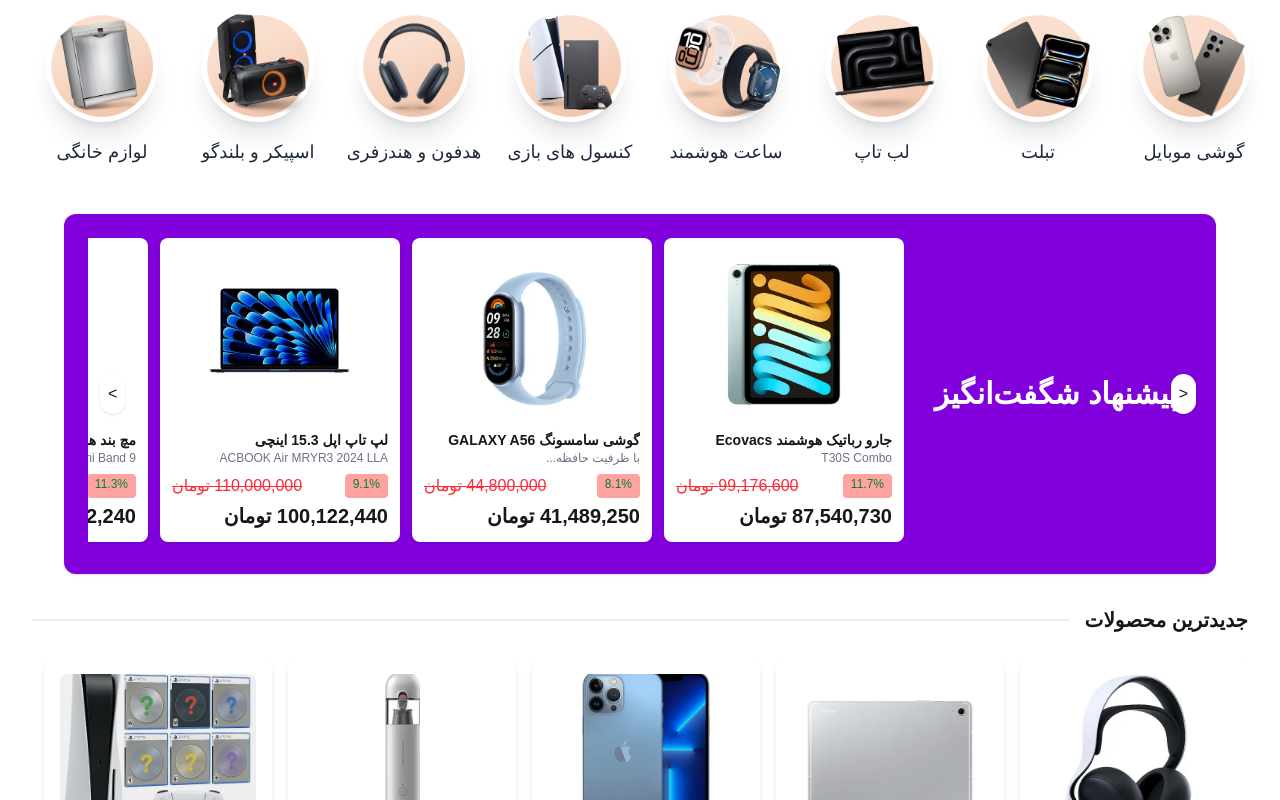
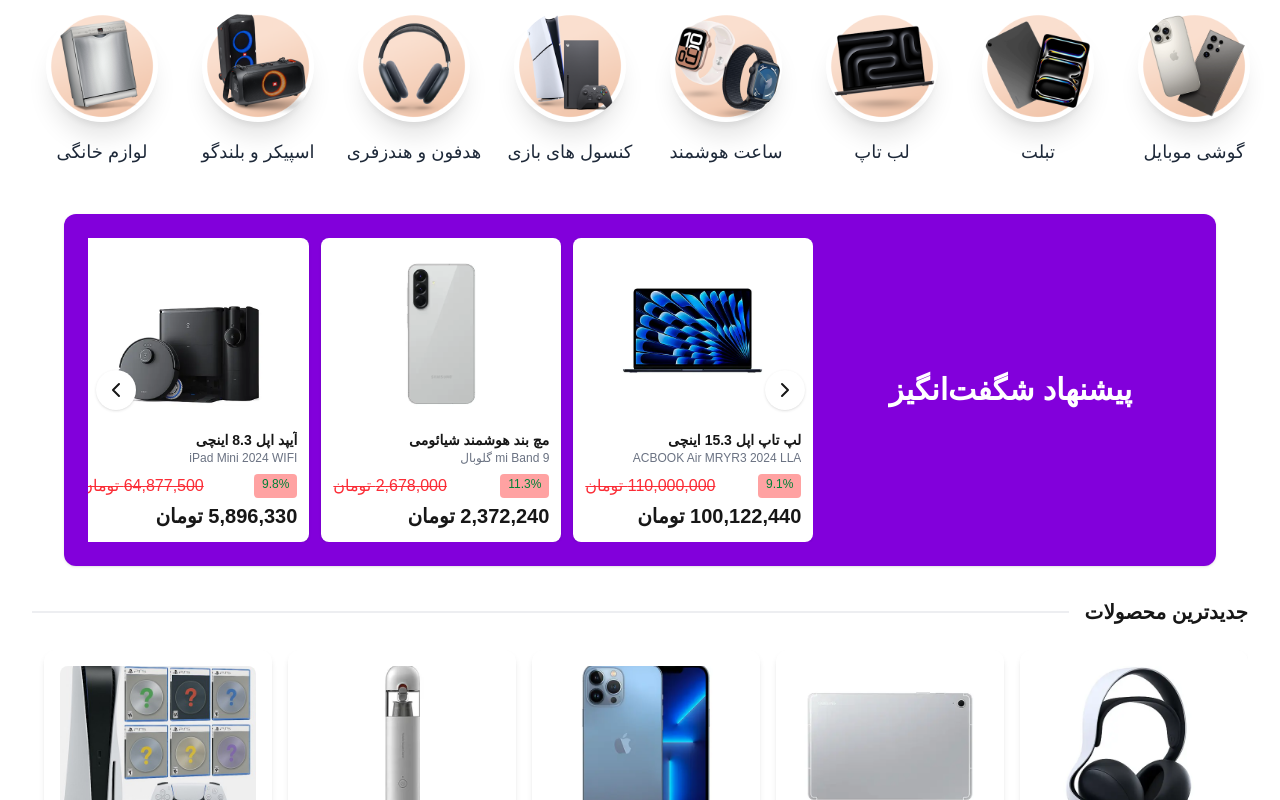
Before and after one commit to SpantaAlizadeh10/zitrowebsite, a Next.js app: page / in a window 1280 px wide. Shown: the part 728-1528 px from the top of the page. Built offline with nearby package versions, Linux system fonts and the light colour scheme; a web font is replaced by a local one.

Commit message:
Update components and dependencies

```diff
--- a/package.json
+++ b/package.json
@@ -9,6 +9,7 @@
     "lint": "next lint"
   },
   "dependencies": {
+    "framer-motion": "^12.9.7",
     "next": "^15.3.1",
     "react": "^19.0.0",
     "react-dom": "^19.0.0",
--- a/src/components/Discount.tsx
+++ b/src/components/Discount.tsx
@@ -1,8 +1,11 @@
 "use client";
 
-import React, { useRef, useEffect, useState } from "react";
+import React, { useEffect, useState } from "react";
+import { FiChevronLeft, FiChevronRight } from "react-icons/fi";
 
-const products = [
+const CARD_WIDTH = 240;
+
+const productsData = [
   {
     id: 1,
     title: "جارو رباتیک هوشمند Ecovacs",
@@ -48,96 +51,45 @@
     discount: "9.8%",
     image: "/images/p5.webp",
   },
-  // تکرار برای اسکرول بیشتر
-  {
-    id: 6,
-    title: "جارو رباتیک هوشمند Ecovacs",
-    model: "T30S Combo",
-    oldPrice: 99176600,
-    newPrice: 87540730,
-    discount: "11.7%",
-    image: "/images/p1.webp",
-  },
-  {
-    id: 7,
-    title: "گوشی سامسونگ GALAXY A56",
-    model: "با ظرفیت حافظه...",
-    oldPrice: 44800000,
-    newPrice: 41489250,
-    discount: "8.1%",
-    image: "/images/p2.webp",
-  },
-  {
-    id: 8,
-    title: "لپ تاپ اپل 15.3 اینچی",
-    model: "ACBOOK Air MRYR3 2024 LLA",
-    oldPrice: 110000000,
-    newPrice: 100122440,
-    discount: "9.1%",
-    image: "/images/p3.webp",
-  },
-  {
-    id: 9,
-    title: "مچ بند هوشمند شیائومی",
-    model: "mi Band 9 گلوبال",
-    oldPrice: 2678000,
-    newPrice: 2372240,
-    discount: "11.3%",
-    image: "/images/p4.webp",
-  },
-  {
-    id: 10,
-    title: "آیپد اپل 8.3 اینچی",
-    model: "iPad Mini 2024 WIFI",
-    oldPrice: 64877500,
-    newPrice: 5896330,
-    discount: "9.8%",
-    image: "/images/p5.webp",
-  },
 ];
 
 const Discount = () => {
-  const [currentIndex, setCurrentIndex] = useState(0);
+  const [products, setProducts] = useState(productsData);
 
-  const nextSlide = () => {
-    setCurrentIndex((prev) => (prev + 1) % products.length);
+  const rotateLeft = () => {
+    setProducts((prev) => {
+      const first = prev[0];
+      const rest = prev.slice(1);
+      return [...rest, first];
+    });
   };
 
-  const prevSlide = () => {
-    setCurrentIndex((prev) => (prev - 1 + products.length) % products.length);
+  const rotateRight = () => {
+    setProducts((prev) => {
+      const last = prev[prev.length - 1];
+      const rest = prev.slice(0, prev.length - 1);
+      return [last, ...rest];
+    });
   };
 
   useEffect(() => {
-    const sliderId = setInterval(() => {
-      nextSlide();
-    }, 2000);
-    return () => clearInterval(sliderId);
-  }, [currentIndex]);
+    const intervalId = setInterval(() => {
+      rotateLeft();
+    }, 3000);
+    return () => clearInterval(intervalId);
+  }, []);
 
   return (
     <div className="relative mt-8 flex flex-col md:flex-row w-full md:w-[90%] mx-auto items-center bg-purple-700 rounded-none md:rounded-xl overflow-hidden shadow p-4 md:p-6 gap-4">
-      {/* عنوان پیشنهاد شگفت‌انگیز */}
       <div className="w-full md:w-1/3 flex items-center justify-center mb-4 md:mb-0">
         <h2 className="text-2xl md:text-3xl font-bold text-white text-center">
           پیشنهاد شگفت‌انگیز
         </h2>
       </div>
 
-      {/* اسلایدر محصولات */}
-      <div className="w-full overflow-x-auto scrollbar-hide">
-        <div
-          className="flex gap-3 pb-2"
-          style={{
-            msOverflowStyle: 'none',
-            scrollbarWidth: 'none',
-            WebkitOverflowScrolling: 'touch',
-            display: 'flex',
-            flexDirection: 'row',
-            flexWrap: 'nowrap',
-            width: 'max-content'
-          }}
-        >
-          {products.map((item) => (
+      <div className="w-full overflow-hidden md:w-2/3 relative">
+        <div className="flex gap-3 transform: translate-x transition-all duration-800 ease-in-out">
+          {products.slice(0, 4).map((item) => (
             <div
               key={item.id}
               className="min-w-[200px] md:min-w-[240px] flex-shrink-0 bg-white rounded-lg shadow p-3"
@@ -163,21 +115,20 @@
             </div>
           ))}
         </div>
-      </div>
 
-      {/* دکمه‌ها فقط در دسکتاپ نمایش داده می‌شوند */}
         <button
-        onClick={prevSlide}
-        className="hidden md:block absolute left-9 bg-white top-1/2 -translate-y-1/2 rounded-full p-2 shadow z-10 hover:bg-gray-100"
+          onClick={rotateRight}
+          className="hidden md:block absolute left-2 top-1/2 -translate-y-1/2 bg-white rounded-full p-2 shadow z-10 hover:bg-gray-100"
         >
-        {">"}
+          <FiChevronLeft size={24} />
         </button>
         <button
-        onClick={nextSlide}
-        className="hidden md:block absolute right-5 bg-white top-1/2 -translate-y-1/2 rounded-full p-2 shadow z-10 hover:bg-gray-100"
+          onClick={rotateLeft}
+          className="hidden md:block absolute right-2 top-1/2 -translate-y-1/2 bg-white rounded-full p-2 shadow z-10 hover:bg-gray-100"
         >
-        {"<"}
+          <FiChevronRight size={24} />
         </button>
+      </div>
     </div>
   );
 };
--- a/src/components/Header.tsx
+++ b/src/components/Header.tsx
@@ -3,10 +3,7 @@
 import top from "../../public/top.gif";
 import logo from "../../public/zitrologo.svg";
 import {
-  FaBoxes,
-  FaBolt,
-  FaRecycle,
-  FaNewspaper,
+
   FaCreditCard,
   FaStore,
   FaSearch,
@@ -121,11 +118,11 @@
 
   return (
     <>
-      <Image src={top} alt="top" className="md:h-12 h-8 w-full sm:w-full md:w-full" />
+      <Image src={top} alt="top" className="md:h-12 h-6 w-full sm:w-full md:w-full" />
       <header className="bg-white shadow-md sticky top-0 z-50 text-sm">
-        {/* بخش جستجه */}
+        {/* search section*/}
         <div className="max-w-[99%] mx-auto px-5 py-5 flex flex-col sm:flex-row items-center justify-between gap-4">
-          {/* لوگو-*/}
+          {/* logo-*/}
           <div className="hidden sm:block">
             <Image
               src={logo}
@@ -134,7 +131,7 @@
             />
           </div>
 
-          {/* input   آیکون ذره‌بین */}
+          {/*    search icon*/}
           <div className="flex items-center relative w-full sm:w-auto">
             <input
               type="text"
@@ -147,7 +144,7 @@
             <FaSearch className="absolute left-3 text-gray-500" />
           </div>
 
-          {/* آیکون‌ها - فقط در دسکتاپ */}
+          {/* Desktop icon */}
           <div className="hidden sm:flex sm:items-center gap-4 text-gray-600 text-lg">
             <span
               className="border border-gray-300 rounded-lg px-4 py-2 hover:bg-orange-100 hover:border-orange-500 hover:text-orange-500"
@@ -163,7 +160,7 @@
           </div>
         </div>
 
-        {/* منوی آیکون‌دار پایین */}
+        {/* branch menu*/}
         <div className="hidden md:block">
           <div className="max-w-[90%] mx-auto px-8 py-4 flex flex-row gap-4 text-gray-700">
             {[
@@ -185,7 +182,7 @@
                   <span className="text-xs">{label}</span>
                 </div>
 
-                {/* منوی کشویی بزرگ برای دسته‌بندی کالاها */}
+                {/* big menu*/}
                 {idx === 0 && isMenuOpen && (
                   <div
                     className="absolute top-full right-0 w-[80vw] bg-gray-100 shadow-lg rounded-lg py-4 mt-1"
@@ -193,7 +190,7 @@
                     onMouseLeave={() => setIsMenuOpen(false)}
                   >
                     <div className="flex">
-                      {/* لیست دسته‌بندی‌ها */}
+                      {/* category list*/}
                       <div className="bg-white md:w-50 rounded-lg mx-4 p-4">
                         <div className="flex flex-col gap-4">
                           {categories.map((category, index) => (
@@ -202,7 +199,7 @@
                               className="group relative"
                               onMouseEnter={() => setHoveredCategory(category.title)}
                             >
-                              <div className="flex items-center gap-2 px-4 py-2 hover:rounded-lg hover:bg-gray-100 cursor-pointer">
+                              <div className="flex font-bold  items-center gap-2 px-4 py-2 hover:rounded-lg hover:bg-gray-100 cursor-pointer">
                                 <span className="text-lg">{category.icon}</span>
                                 <span className="text-sm">{category.title}</span>
                               </div>
--- a/src/components/HeroSlider.tsx
+++ b/src/components/HeroSlider.tsx
@@ -4,7 +4,7 @@
 import { FiChevronLeft, FiChevronRight } from "react-icons/fi";
 import Image from "next/image";
 
-// ایمپورت دستی عکس‌ها
+
 import hero1 from "../../public/images/hero1.webp";
 import hero2 from "../../public/images/hero2.webp";
 import hero3 from "../../public/images/hero3.webp";
```
Also changed, not shown: 1 other file (tests, documents, lock files or other folders). Lines whose indentation alone changed are shown as unchanged.
